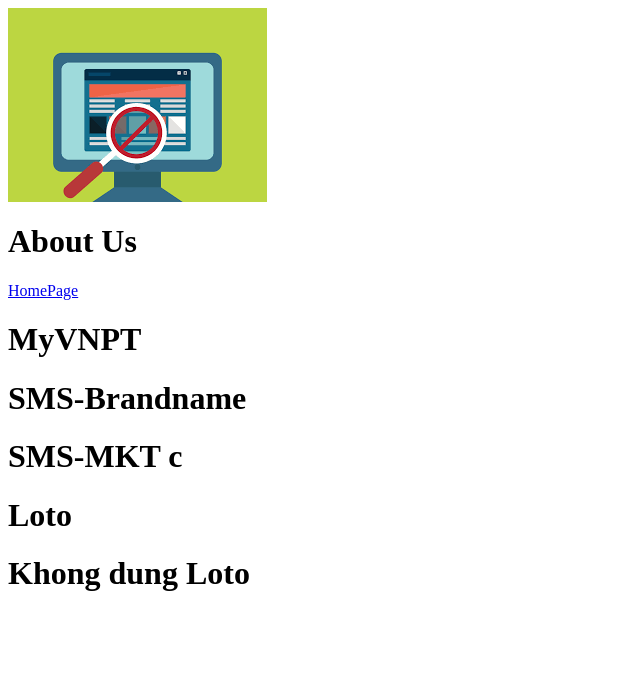
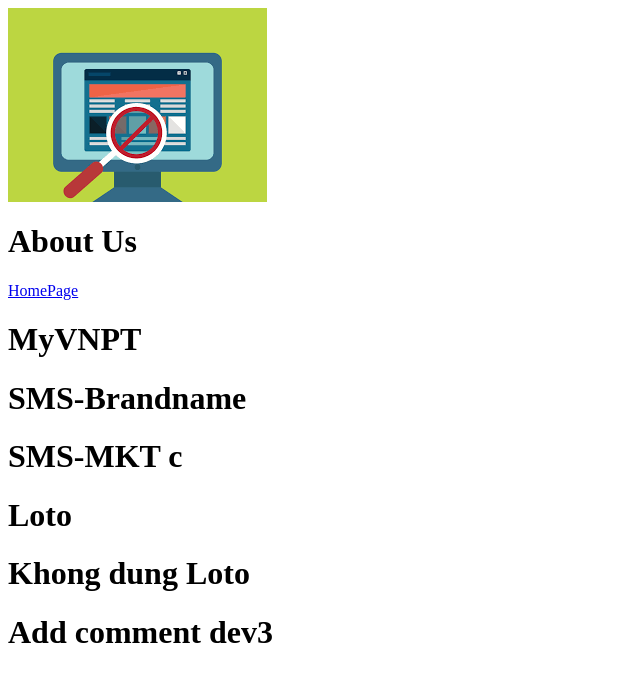
Before and after one commit to nguyenan122/myblog, a plain HTML site: page product.html in a window 1280 px wide. Shown: the whole page, without its empty margins (0-640 px from the left). Drawn offline with Linux system fonts and the light colour scheme.

Commit message:
dev 3 commit 1

```diff
--- a/product.html
+++ b/product.html
@@ -13,6 +13,6 @@
     <h1>Loto</h1>
 
     <h1>Khong dung Loto</h1>
-
+    <h1>Add comment dev3 </h1>
   </body>
 </html>
```
